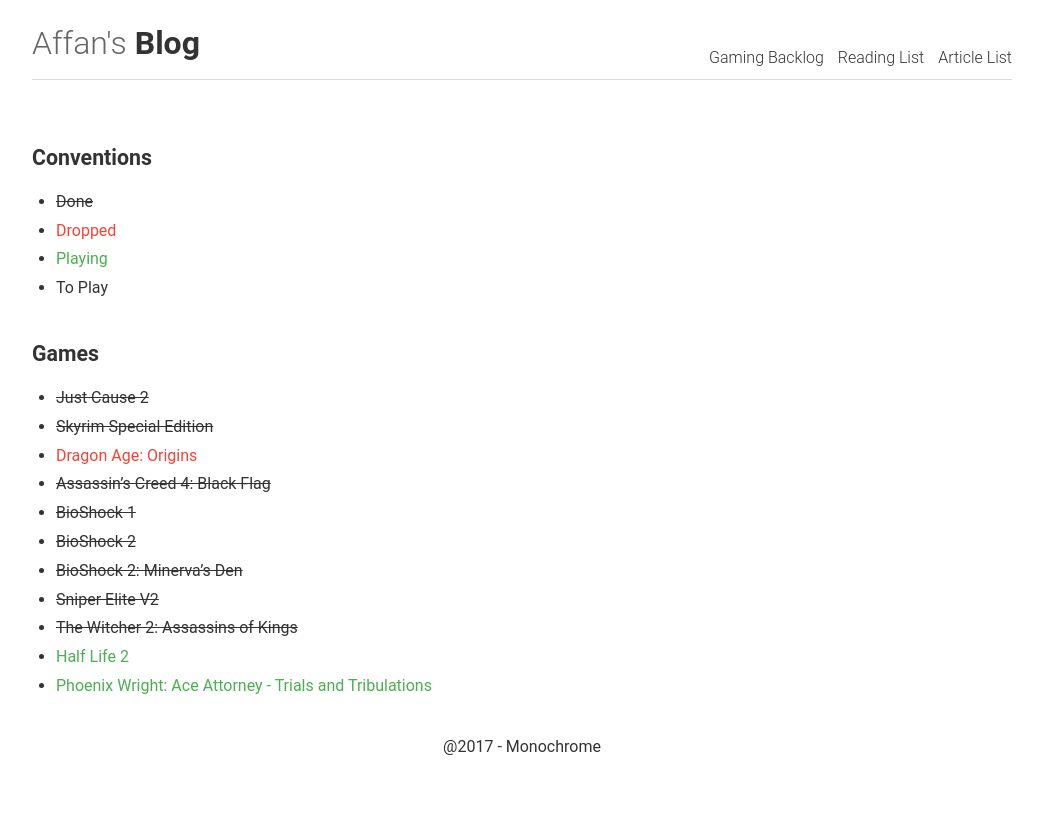
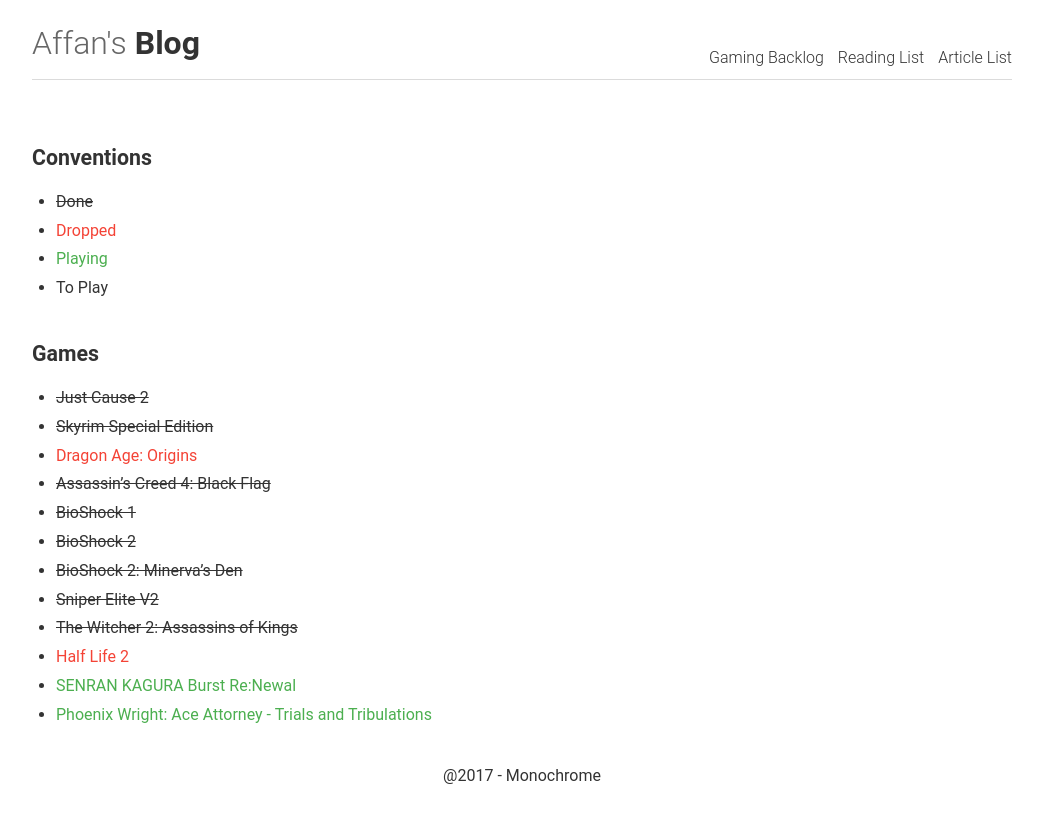
Before and after one commit to AffanIndo/AffanIndo.github.io, a Jekyll site: the page built from gaming-backlog.md, in a window 1280 px wide. Shown: the top 823 px of the page, without its empty margins (118-1161 px from the left). Built offline with Jekyll 4.4.1, drawn with Linux system fonts in a browser that asks for light colours; our own code applies the rules of GitHub Pages for plain Markdown files.

Commit message:
Update "Gaming Backlog"

```diff
--- a/gaming-backlog.md
+++ b/gaming-backlog.md
@@ -22,5 +22,6 @@
 * ~~BioShock 2: Minerva's Den~~
 * ~~Sniper Elite V2~~
 * ~~The Witcher 2: Assassins of Kings~~
-* <span style="color:#4CAF50">Half Life 2</span>
+* <span style="color:#F44336">Half Life 2</span>
+* <span style="color:#4CAF50">SENRAN KAGURA Burst Re:Newal</span>
 * <span style="color:#4CAF50">Phoenix Wright: Ace Attorney - Trials and Tribulations</span>
```
